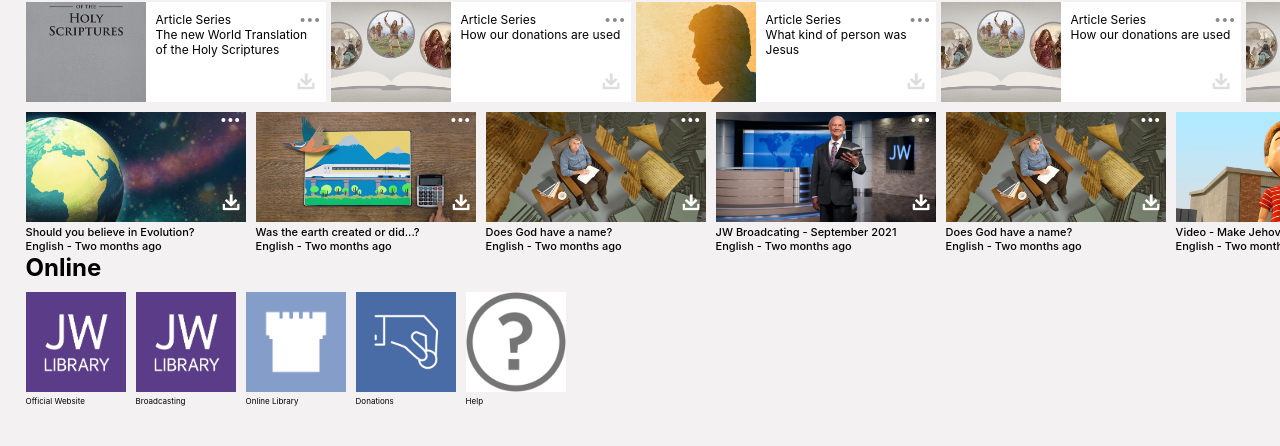
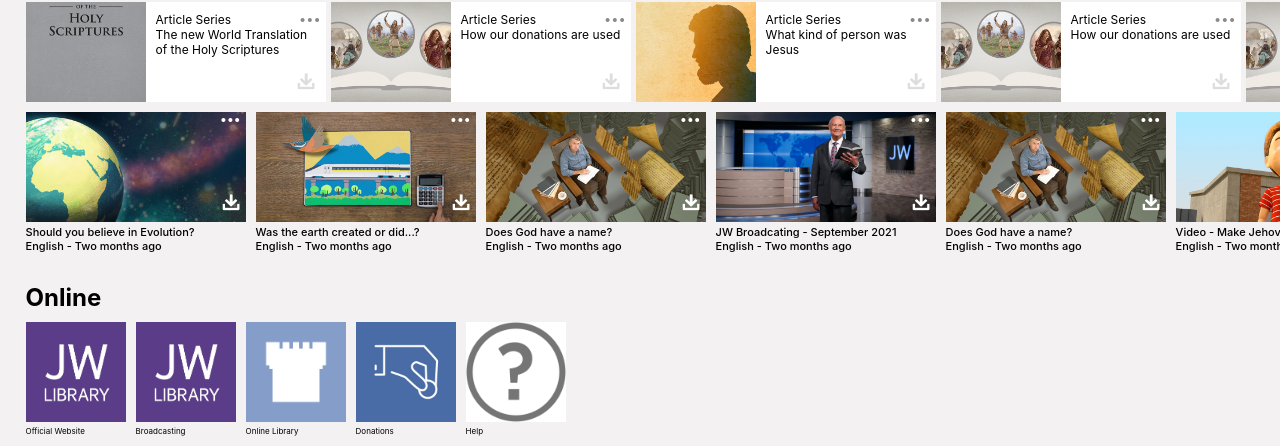
Before and after one commit to PhillipNemo/JwAppClone, a plain HTML site: page index.html in a window 1280 px wide. Shown: the part 630-1076 px from the top of the page. Before the commit the page ends 1046 px from the top, so only its background shows below. Drawn offline with Linux system fonts and the light colour scheme.

Commit message:
Update style.css

```diff
--- a/css/style.css
+++ b/css/style.css
@@ -275,6 +275,9 @@ a{
    display: flex;
    align-items: center;
 }
+.bottom-h2{
+margin-top:30px;
+}
 .bottom-part .image{
    margin:10px 10px 10px 0;
 }
```
